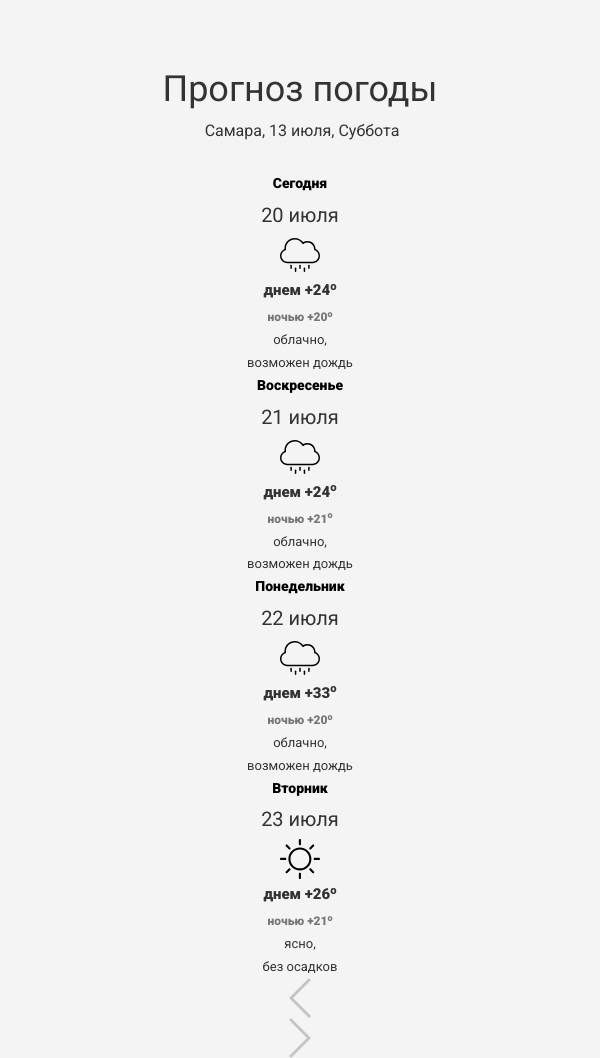
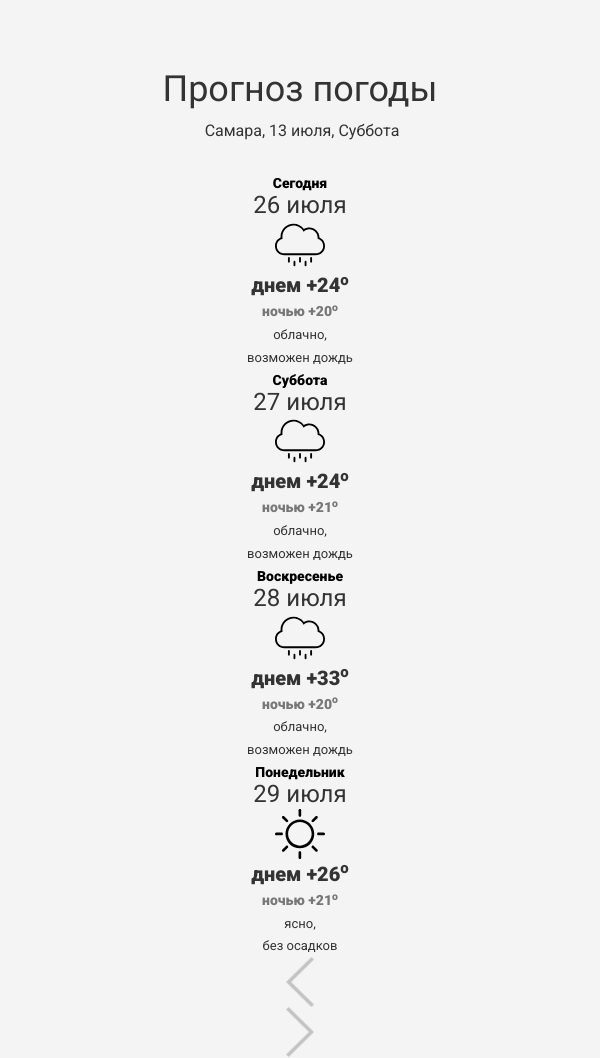
Before and after one commit to demaxio/demaxio.github.io, a React (Create React App) app: page / in a window 600 px wide. Built offline with nearby package versions, Linux system fonts and the light colour scheme.

Commit message:
Add files via upload

```diff
--- a/src/App.css
+++ b/src/App.css
@@ -10,11 +10,11 @@ max-width: 100%;
 }
 .Slide {
 position: relative;
-    max-width: 1000px;
-	min-width:500px;
+    max-width: calc(100% - 280px);
+	min-width:calc(100%);
 	height:300px;
     display: block;
-    margin: 0 auto;
-    padding: 0;
+    margin: auto;
+    padding: auto;
     text-align: center;
 }
--- a/src/components/Slide/Item/getWeek.js
+++ b/src/components/Slide/Item/getWeek.js
@@ -1,11 +1,11 @@
 var number= new Number();
 var now = new Date();
-export let dayNames = ['Воскресенье', 'Понедельник', 'Вторник', 'Среда', 'Четверг', 'Пятница', 'Суббота'];
+export let dayNames = ['Суббота', 'Воскресенье', 'Понедельник', 'Вторник', 'Среда', 'Четверг', 'Пятница'];
 if (now.getDay() + number === dayNames.length) {
       dayNames = dayNames[0];
     }
     if (now.getDay() + number > dayNames.length) {
       let differ = ((now.getDay() + number) - dayNames.length) % 7;
 	dayNames = dayNames[differ];}
-export let days = ['20 июля','21 июля', '22 июля','23 июля','24 июля','25 июля','26 июля','27 июля','28 июля','29 июля','30 июля','31 июля' ];
+export let days = ['26 июля','27 июля', '28 июля','29 июля','30 июля','31 июля','1 августа','2 августа','3 августа','4 августа','5 августа','6 августа' ];
 export var now = new Date();
--- a/src/components/Slide/Item/item.module.css
+++ b/src/components/Slide/Item/item.module.css
@@ -1,7 +1,7 @@
 .Item{
 height: 300px;
-width:180px;
-min-width:100px;
+width:calc(50%);
+min-width:calc(20%);
 background-color: white;
 padding: 15px;
 flex: 0 0 25%;
@@ -26,6 +26,13 @@ height: auto;
 	height: auto;
 	}
 }
+@media screen and (max-width: 800px) {
+   img {
+	max-width: 50px;
+	max-height: 50px;
+	height: auto;
+	}
+}
 h3 {
 font-family: 'Roboto', sans-serif;
 font-size: 30px;
@@ -34,7 +41,11 @@ font-weight: 500;
 }
 @media screen and (max-width: 600px) {
    h3 {line-height: 40px;
-   font-size: 20px;}
+   font-size: 18px;}
+   }
+@media screen and (max-width: 800px) {
+   h3 {line-height: 20px;
+   font-size: 24px;}
    }
 h4{
 font-family: 'Roboto', sans-serif;
@@ -45,6 +56,10 @@ font-weight: 600;
 @media screen and (max-width: 600px) {
    h4 {line-height: 30px;
    font-size: 15px;}
+   }
+@media screen and (max-width: 800px) {
+   h4 {line-height: 30px;
+   font-size: 20px;}
    }
 h5 {
 font-family: 'Roboto', sans-serif;
@@ -58,7 +73,10 @@ line-height: 26px;
    h5 {line-height: 15px;
    font-size: 12px;}
    }
-
+@media screen and (max-width: 800px) {
+   h5 {line-height: 20px;
+   font-size: 14px;}
+   }
 h7{
 font-family: 'Roboto', sans-serif;
 font-size: 14px;
@@ -80,6 +98,10 @@ text-decoration:none;
    span {line-height: 13px;
    font-size: 12px;}
    }
+@media screen and (max-width: 800px) {
+   span {line-height: 10px;
+   font-size: 13px;}
+   }
 h6 {
 font-family: 'Roboto', sans-serif;
 font-size: 13px;
@@ -92,3 +114,7 @@ text-decoration:none;
    h6 {line-height: 13px;
    font-size: 13px;}
    }
+@media screen and (max-width: 600px) {
+   h6 {line-height: 15px;
+   font-size: 13px;}
+   }
--- a/src/components/Slide/Slide.js
+++ b/src/components/Slide/Slide.js
@@ -47,16 +47,14 @@ const Slide = (props) => {
 						</div>
 					</div>
 			</div>
-			<div className={class_slider.Left} href="#myCarousel" data-slide="prev">
-					<div className ={class_slider.Arrow1}>
+					<div className ={class_slider.Arrow1}
+					href="#myCarousel" data-slide="prev">
 						<img src={arrow_1}/>
 					</div>
-				</div>
-				<div className ={class_slider.Right} href="#myCarousel" data-slide="next">
-					<div className ={class_slider.Arrow2}>
+					<div className ={class_slider.Arrow2}
+					href="#myCarousel" data-slide="next">
 						<img src={arrow_2}/>
 					</div>
-				</div>
 		</div>
 	);
 }
--- a/src/components/Slide/Slide.module.css
+++ b/src/components/Slide/Slide.module.css
@@ -1,85 +1,87 @@
-@media screen and (max-width: 600px){
-.wrapper {
-width: 600px;
-display: inline-block;
-}}
 .Slider {
 	padding: 0px 0px;
-	height:320px;
-	width: calc(100% - 200px);
+	height:300px;
+	width: calc(100% - 300px);
 	display: inline-block;
 	background-color: rgb(244,244,244);
 }
-.Left {
-	padding: 20px 0px;
-	width: 100px;
-	display: inline-block;
-}
-@media screen and (max-width: 600px) {
-    .Left {width: 35px;
-	display: inline-block;}
-   }
-.Right{
-	padding: 30px 0px;
-	width: 100px;
-	display: inline-block;
-}
-@media screen and (max-width: 600px) {
-    .Right {width: 85px;
-	display: inline-block;}
-   }
-
 .Item{
-left: 50px;
-max-width:850px;
+left:calc(50% - 350px);
+max-width:calc(75% - 180px);
 display: flex;
 position:relative;
 }
 @media screen and (max-width: 600px) {
-	.Item{
-		left: 40px;
-		max-width:500px;
-}}
+.Item{
+left:calc(35% - 140px);
+max-width:calc(80% - 20px);}}
+
+@media screen and (min-width: 600px) and (max-width: 700px)  {
+.Item{
+left:calc(30% - 120px);
+max-width:calc(80% - 40px);}}
+
+@media screen and (min-width: 700px) and (max-width: 800px)  {
+.Item{
+left:calc(30% - 120px);
+max-width:calc(80% - 80px);}}
+
+@media screen and (min-width: 800px) and (max-width: 900px) {
+.Item{
+left:calc(25% - 100px);
+max-width:calc(75% - 40px);}}
+
+@media screen and (min-width: 900px) and (max-width: 1000px) {
+.Item{
+left:calc(25% - 100px);
+max-width:calc(75% - 40px);}}
+@media screen and (min-width: 1000px) and (max-width: 1100px) {
+.Item{
+left:calc(25% - 100px);
+max-width:calc(70% - 20px);}}
+@media screen and (min-width: 1100px) and (max-width: 1200px) {
+.Item{
+left:calc(25% - 80px);}}
+@media screen and (min-width: 1200px) {
+.Item{
+left:calc(20% - 10px);}}
+
 .Arrow1 {
 	position: relative;
 	display: inline-block;
-    top: -200px;
-	right: 450px;
+    top: -180px;
+	right:calc(50% - 200px);
 	cursor: pointer;
 }
-@media screen and (max-width: 1000px) {
+@media screen and (max-width: 1100px) {
 
  .Arrow1 {width: 0px;
-	right: 420px;}
+	right:calc(50% - 100px);}
    }
- @media screen and (min-width: 800px) and (max-width: 999px)  {
-    .Arrow1 {width: 200px;
-	right:380px;
-	display: inline-block;}
+@media screen and (max-width: 1200px) {
+
+ .Arrow1 {width: 0px;
+	right:calc(50% - 130px);}
    }
-@media screen and (max-width: 800px) {
-   .Arrow1 {width: 200px;
-right: 320px;
-display: inline-block;}
+@media screen and (max-width: 900px) {
+
+ .Arrow1 {width: 0px;
+	right:calc(50% - 30px);}
    }
+
 .Arrow2 {
 	position: relative;
 	display: inline-block;
-    top: -200px;
-	left: 420px;
+    top: -180px;
+	left: calc(35% - 20px);
 	cursor: pointer;
 }
-@media screen and (max-width: 1000px) {
-    .Arrow2 {width: 200px;
-	left: 300px;}
+@media screen and (max-width: 1100px) {
+    .Arrow2 {
+	left: calc(40%);}
    }
- @media screen and (min-width: 800px) and (max-width: 900px)  {
-    .Arrow2 {width: 200px;
-	left: 250px;
-	display: inline-block;}
+@media screen and (max-width: 700px) {
+
+ .Arrow2 {width: 0px;
+	right:calc(40%-40px);}
    }
-@media screen and (max-width: 800px) {
-   .Arrow2 {width: 200px;
-left: 200px;
-display: inline-block;}
-   }
```
